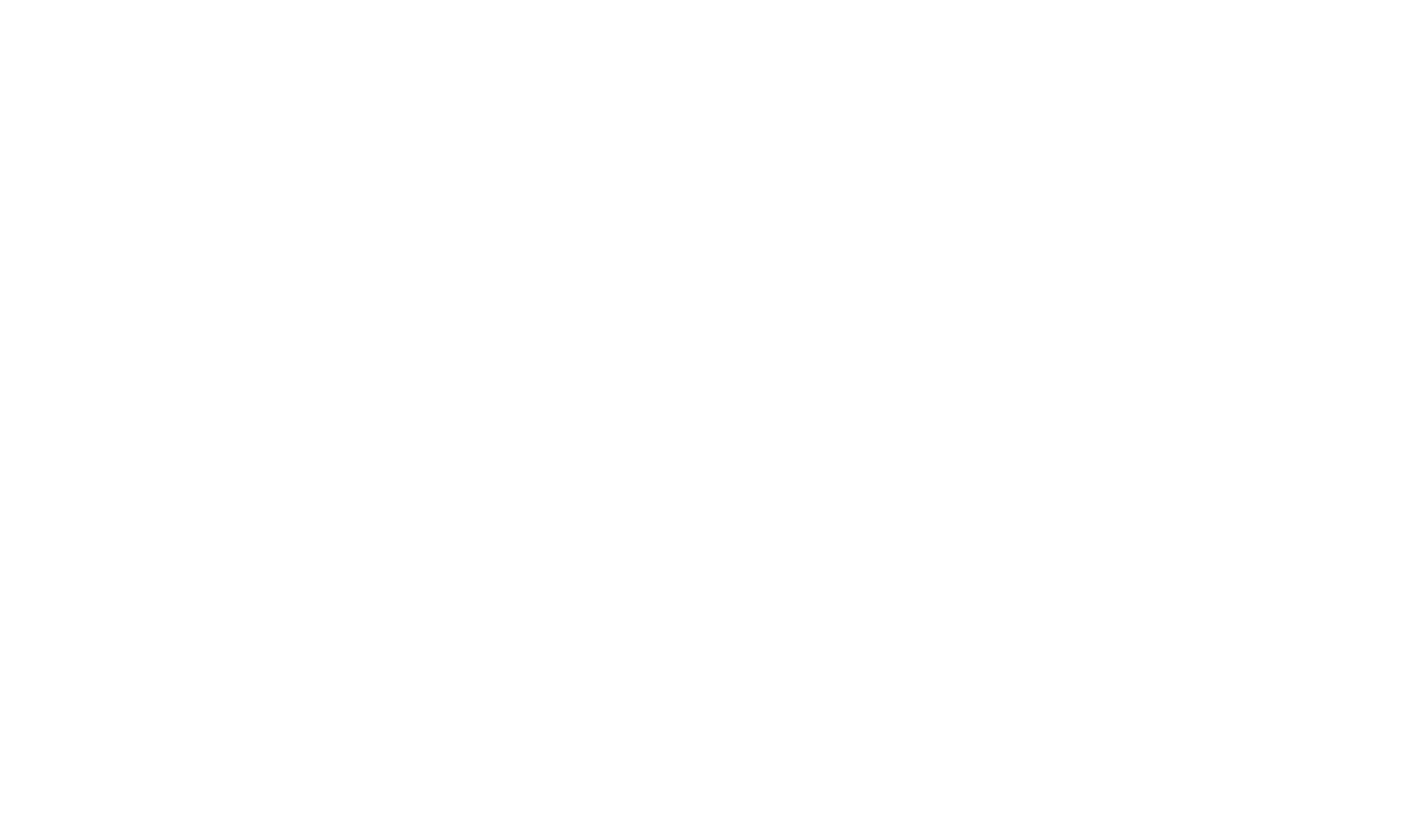
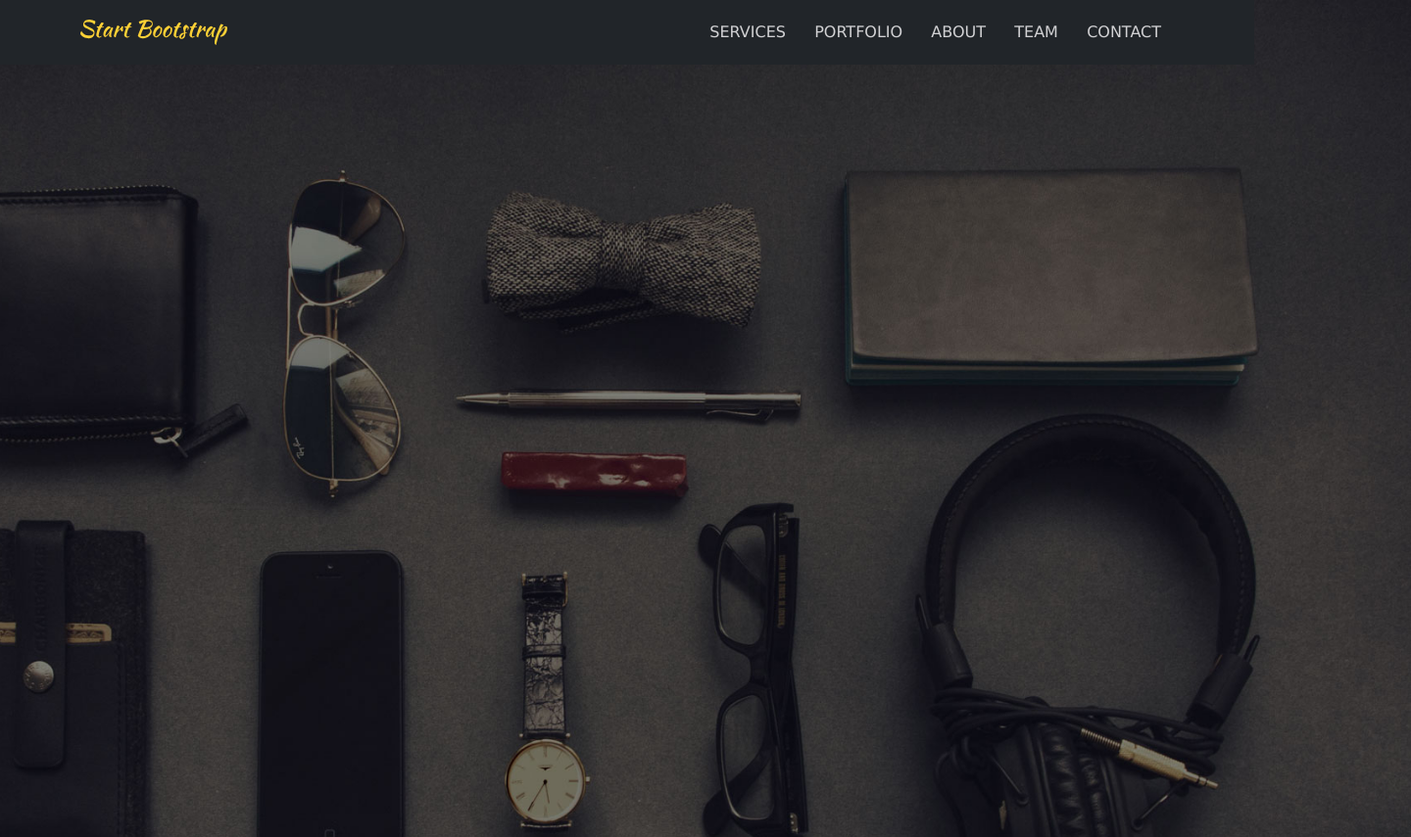
Before and after one commit to hagigataghazada/startBootstrap, a plain HTML site: page index.html in a window 1280 px wide. Shown: the top 855 px of the page at 98% size, 1440 px wide, since content can reach past the window. Before the commit the page ends 800 px from the top, so only its background shows below. Drawn offline with nearby package versions, Linux system fonts and the light colour scheme.

Commit message:
respoonstev

```diff
--- /dev/null
+++ b/_header.sass
@@ -0,0 +1,18 @@
+header
+    width: 100%
+    padding: 20px 0
+    background-color: #212529
+    position: fixed
+    top: 0
+    z-index: 99
+    .menu
+        .imgbox
+            img
+                width: 50%
+        nav
+            display: block
+            a
+                margin: 0 13px
+                color: #d2d2d4
+                font-size: 16px
+                font-family: Verdana, Geneva, Tahoma, sans-serif
--- /dev/null
+++ b/_welcome.sass
@@ -0,0 +1,6 @@
+#welcome
+    .box
+        .imgbox
+            img
+                width: 1600px
+                height: 1100px
--- a/index.html
+++ b/index.html
@@ -7,6 +7,7 @@
     <meta name="viewport" content="width=device-width, initial-scale=1.0">
     <script src="https://cdnjs.cloudflare.com/ajax/libs/jquery/3.6.0/jquery.min.js" defer></script>
     <script src="app.js" defer></script>
+    <script src="https://kit.fontawesome.com/78ffac897a.js" crossorigin="anonymous"></script>
     <link rel="preconnect" href="https://fonts.gstatic.com">
     <link href="https://fonts.googleapis.com/css2?family=Dosis:wght@500&display=swap" rel="stylesheet">
     <link href="https://cdn.jsdelivr.net/npm/bootstrap@5.0.1/dist/css/bootstrap.min.css" rel="stylesheet">
@@ -16,6 +17,46 @@
 </head>
 
 <body>
+    <header>
+        <div class="container">
+            <div class="row">
+                <div class="col-md-12">
+                    <div class="menu d-flex justify-content-between align-items-center text-uppercase">
+                        <div class="imgbox">
+                            <img src="assets/navbar-logo.svg" alt="">
+                        </div>
+                        <nav>
+                            <a href="#services">services</a>
+                            <a href="#portfolio">portfolio</a>
+                            <a href="#about">about</a>
+                            <a href="#team">team</a>
+                            <a href="#contact">contact</a>
+                        </nav>
+                    </div>
+                </div>
+            </div>
+        </div>
+    </header>
+    <section id="welcome">
+        <div class="container">
+            <div class="row">
+                <div class="col-md-12">
+                    <div class="box">
+                        <div class="imgbox d-flex justify-content-center align-content-center">
+                            <img src="assets/header-bg.jpg" alt="">
+                        </div>
+                        <div class="textbox">
+                            <h1>Welcome To Our Studio!</h1>
+                            <h3>IT'S NICE TO MEET YOU</h3>
+                            <div class="btn">
+                                <h5>TELL ME MORE</h5>
+                            </div>
+                        </div>
+                    </div>
+                </div>
+            </div>
+        </div>
+    </section>
 
 </body>
 
--- a/style.sass
+++ b/style.sass
@@ -1 +1,3 @@
 @import main
+@import header
+@import welcome
```
Also changed, not shown: style.css, 1 other file.
